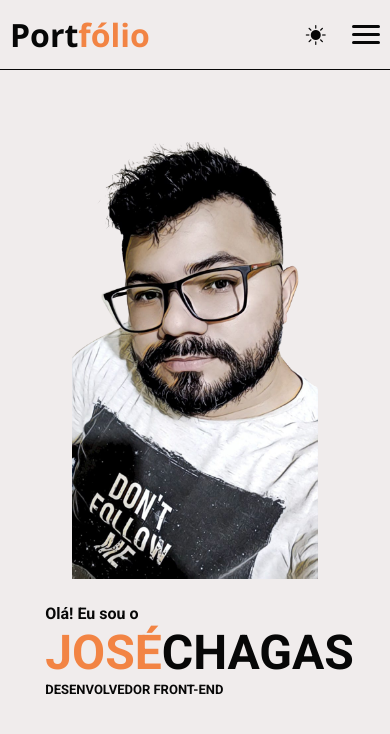
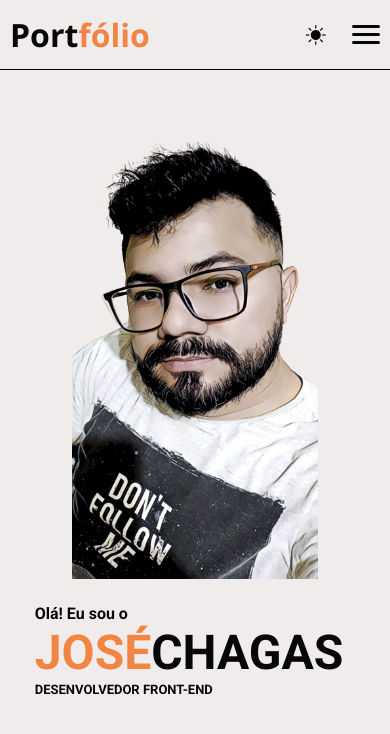
Before and after one commit to JoseChagas37/portfolio-josechagas, a plain HTML site: page index.html in a window 390 px wide. Drawn offline with nearby package versions, Linux system fonts and the light colour scheme.

Commit message:
melhorando o responsivo

```diff
--- a/responsivo.css
+++ b/responsivo.css
@@ -118,7 +118,7 @@
     gap: 10px;
   }
   .home-text {
-    width: 128%;
+    width: 137%;
   }
 
   .home-text .text-h1  {
```
